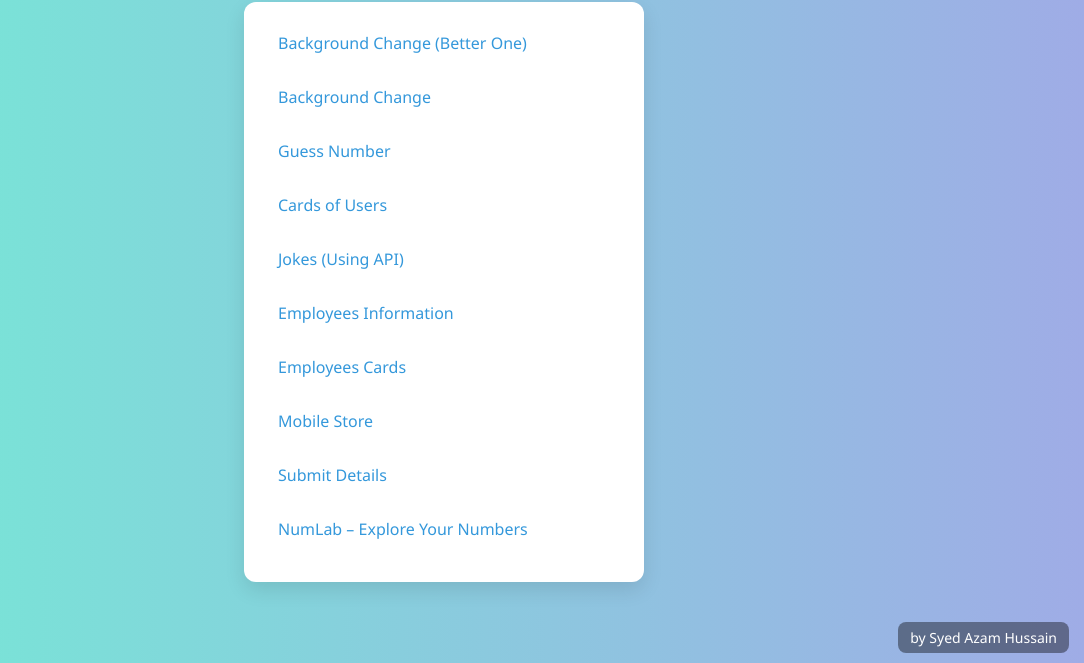
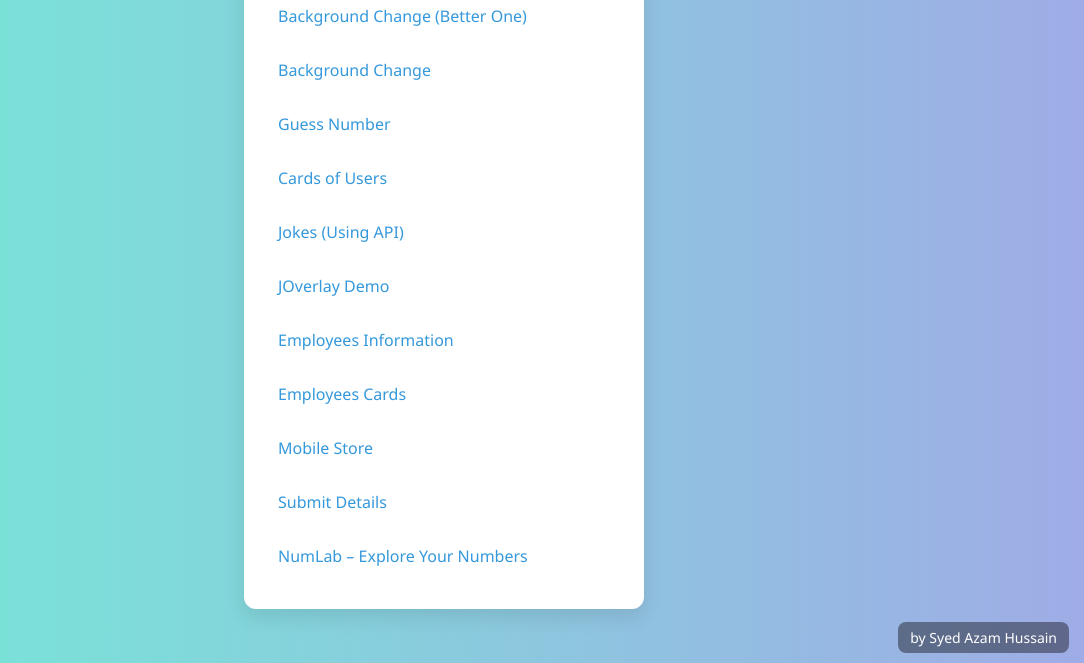
Before and after one commit to syedazamhussain/JavaScript-2, a plain HTML site: page index.html in a window 1280 px wide. Shown: the part 137-800 px from the top of the page, without its empty margins (196-1280 px from the left). Drawn offline with Linux system fonts and the light colour scheme.

Commit message:
index.html

```diff
--- a/index.html
+++ b/index.html
@@ -81,6 +81,8 @@
     <li><a href="Guess%20Number/">Guess Number</a></li>
     <li><a href="Cards%20of%20Users/">Cards of Users</a></li>
         <li><a href="Fetch%20API/">Jokes (Using API)</a></li>
+            <li><a href="Overlay%20Demo/">JOverlay Demo</a></li>
+
 
     <li><a href="Employee%20Slides/">Employees Information</a></li>
     <li><a href="Employees%20Cards/">Employees Cards</a></li>
```
